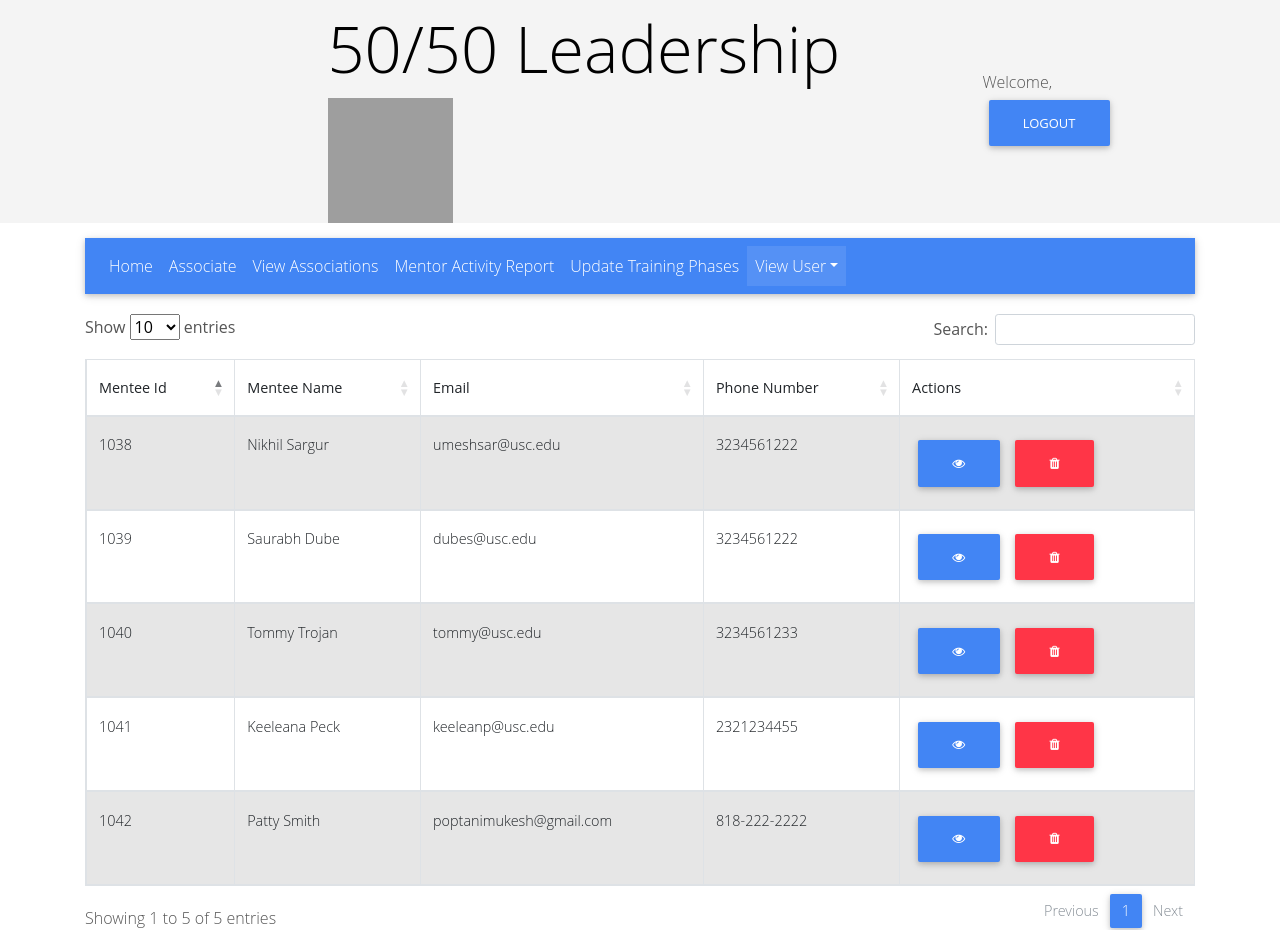
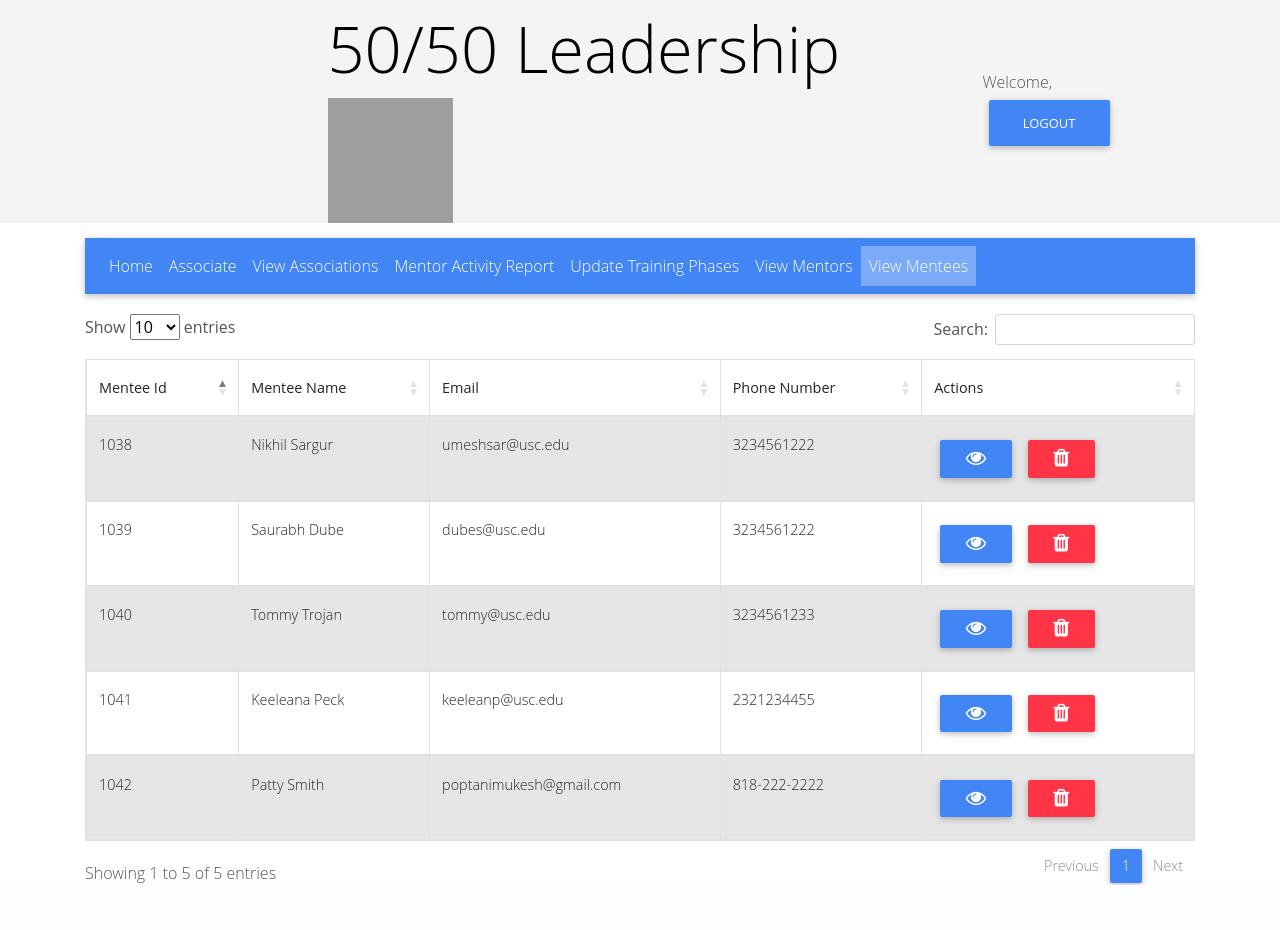
Before and after one commit to poptanimukesh/mentorprogram, a Django app: page /polls/viewMentees in a window 1280 px wide. After the commit the page ends 885 px from the top, so only its background shows below. Run offline with Django 3.2, Linux system fonts and the light colour scheme; a user stored in the database is signed in; data comes from the database, SQL or seed files in the repository; some libraries are stand-ins or nearby versions; grey boxes are pictures that could not be loaded.

Commit message:
UI enhancement

```diff
--- a/polls/templates/header.html
+++ b/polls/templates/header.html
@@ -29,7 +29,7 @@
     {% if user.is_authenticated %}
         <div class="col-sm-3" style="margin: auto;">
             <div>Welcome, {{ user.first_name }} {{ user.last_name }}</div>
-            <div><button type="button" class="btn btn-primary"><a class="custom-a" href="{% url 'logout'%}">Logout</a></button></div>
+            <div><a class="btn btn-primary" href="{% url 'logout'%}">Logout</a></div>
         </div>
     {% endif %}
 
--- a/polls/templates/listMentees.html
+++ b/polls/templates/listMentees.html
@@ -30,9 +30,9 @@
                                 <td>{{ m.email }}</td>
                                 <td>{{ m.phonenumber }}</td>
                                 <td>
-                                    <button type="button" class="btn btn-primary" onclick="location.href = '/polls/menteeDetails/{{ m.mentee_id }}'"><i class="fa fa-eye icon"></i></button>
+                                    <button type="button" data-toggle="tooltip" data-placement="bottom" title="View Mentee Details" class="btn btn-sm btn-primary" onclick="location.href = '/polls/menteeDetails/{{ m.mentee_id }}'"><i class="fa fa-eye fa-2x icon"></i></button>
                                     <!--<button type="button" class="btn btn-success" onclick="location.href = '/polls/editMentee/{{ m.mentee_id }}'"><i class="fa fa-edit icon"></i></button> -->
-                                    <button type="button" class="btn btn-danger" onclick="deleteUser({{ m.mentee_id }})"><i class="fa fa-trash icon"></i></button>
+                                    <button type="button" data-toggle="tooltip" data-placement="bottom" title="Delete Mentee" class="btn btn-sm btn-danger" onclick="deleteUser({{ m.mentee_id }})"><i class="fa fa-trash fa-2x icon"></i></button>
                                 </td>
                             </tr>
                         {% endfor %}
@@ -55,7 +55,7 @@
         $('#mentee-list').DataTable( {
         } );
 
-        $('#view-user').addClass('active');
+        $('#view-mentees').addClass('active');
     } );
 
     function deleteUser(mentee_id) {
--- a/polls/templates/listMentors.html
+++ b/polls/templates/listMentors.html
@@ -31,8 +31,8 @@
                                 <td>{{ m.email }}</td>
                                 <td>{{ m.phonenumber }}</td>
                                 <td>
-                                    <button type="button" class="btn btn-primary" onclick="location.href = '/polls/mentorDetails/{{ m.mentor_id }}'"><i class="fa fa-eye icon"></i></button>
-                                    <button type="button" class="btn btn-danger" onclick="deleteUser({{ m.mentor_id }})"><i class="fa fa-trash icon"></i></button>
+                                    <button type="button" data-toggle="tooltip" data-placement="bottom" title="View Mentor Details" class="btn btn-sm btn-primary" onclick="location.href = '/polls/mentorDetails/{{ m.mentor_id }}'"><i class="fa fa-eye fa-2x icon"></i></button>
+                                    <button type="button" data-toggle="tooltip" data-placement="bottom" title="Delete Mentor"class="btn btn-sm btn-danger" onclick="deleteUser({{ m.mentor_id }})"><i class="fa fa-trash fa-2x icon"></i></button>
                                 </td>
                             </tr>
                         {% endfor %}
@@ -54,7 +54,7 @@
         $('#mentor-list').DataTable( {
         } );
 
-        $('#view-user').addClass('active');
+        $('#view-mentors').addClass('active');
     } );
 
     function deleteUser(mentor_id) {
--- a/polls/templates/menteeDetails.html
+++ b/polls/templates/menteeDetails.html
@@ -260,6 +260,7 @@
 
 <script type="text/javascript">
     $(document).ready(function() {
+        $('#view-mentee').addClass('active');
         $("#back").off('click');
         $("#back").on('click', function() {
             window.history.back();
--- a/polls/templates/mentorDetails.html
+++ b/polls/templates/mentorDetails.html
@@ -351,6 +351,7 @@
 
 <script type="text/javascript">
     $(document).ready(function() {
+        $('#view-mentors').addClass('active');
         $("#back").off('click');
         $("#back").on('click', function() {
             window.history.back();
--- a/polls/templates/navmenu.html
+++ b/polls/templates/navmenu.html
@@ -27,15 +27,11 @@
       <li class="nav-item" id="training-phases">
         <a class="nav-link" href="/polls/trainingPhases">Update Training Phases</a>
       </li>
-
-      <!-- Dropdown -->
-      <li class="nav-item dropdown" id="view-user">
-        <a class="nav-link dropdown-toggle" id="navbarDropdownMenuLink" data-toggle="dropdown"
-          aria-haspopup="true" aria-expanded="false">View User</a>
-        <div class="dropdown-menu dropdown-primary" aria-labelledby="navbarDropdownMenuLink">
-          <a class="dropdown-item" href="/polls/viewMentors">View Mentors</a>
-          <a class="dropdown-item" href="/polls/viewMentees">View Mentees</a>
-        </div>
+      <li class="nav-item" id="view-mentors">
+        <a class="nav-link" href="/polls/viewMentors">View Mentors</a>
+      </li>
+      <li class="nav-item" id="view-mentees">
+        <a class="nav-link" href="/polls/viewMentees">View Mentees</a>
       </li>
 
     </ul>
--- a/static/css/header.css
+++ b/static/css/header.css
@@ -44,3 +44,7 @@
     cursor: default;
     color: white;
 }
+
+.navbar.navbar-dark .breadcrumb .nav-item.active>.nav-link, .navbar.navbar-dark .navbar-nav .nav-item.active>.nav-link {
+    background-color: rgba(255,255,255,.3);
+}
```
